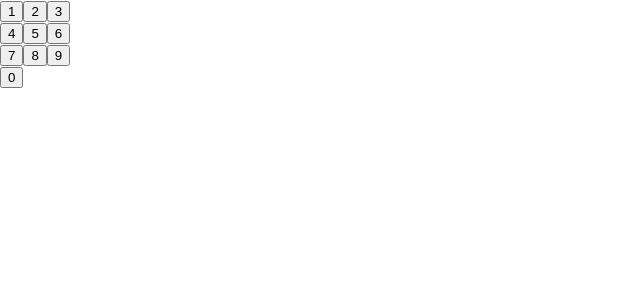
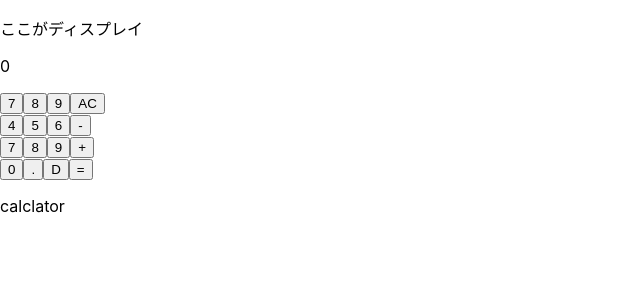
Before and after one commit to AdachiShunta/Calc, a React (Create React App) app in the folder calculator/: page / in a window 1280 px wide. Shown: the top 300 px of the page, without its empty margins (0-640 px from the left). Built offline with nearby package versions, Linux system fonts and the light colour scheme.

Commit message:
計算、表示まで

```diff
--- a/calculator/src/App.css
+++ b/calculator/src/App.css
@@ -28,6 +28,7 @@
   color: #61dafb;
 }
 
+
 @keyframes App-logo-spin {
   from {
     transform: rotate(0deg);
--- a/calculator/src/App.tsx
+++ b/calculator/src/App.tsx
@@ -1,10 +1,10 @@
 import "./App.css";
-import ButtonDisplay from "./calcbutton/ButtonDisplay";
+import Calclator from "./components/Calculator";
 
 function App() {
   return (
     <>
-      <ButtonDisplay />
+      <Calclator />
     </>
   );
 }
--- a/calculator/src/calcbutton/ButtonDisplay.tsx
+++ /dev/null
@@ -1,33 +0,0 @@
-import { useState } from "react";
-import NumButton from "./NumButton";
-
-
-const ButtonDisplay = () => {
-  // const low = [1, 2, 3];
-  //配列を引き数に与えるためには？
-
-  const [inputNum, setInputNum] = useState(0);
-  return (
-    <>
-      <div className="low">
-        <NumButton btnNum={1} />
-        <NumButton btnNum={2} />
-        <NumButton btnNum={3} />
-      </div>
-      <div className="mid">
-        <NumButton btnNum={4} />
-        <NumButton btnNum={5} />
-        <NumButton btnNum={6} />
-      </div>
-      <div className="high">
-        <NumButton btnNum={7} />
-        <NumButton btnNum={8} />
-        <NumButton btnNum={9} />
-      </div>
-      <div className="zero">
-        <NumButton btnNum={0} />
-      </div>
-    </>
-  );
-};
-export default ButtonDisplay;
--- a/calculator/src/calcbutton/NumButton.tsx
+++ /dev/null
@@ -1,8 +0,0 @@
-type BtnNum = {
-  btnNum: number;
-};
-const NumButton: React.FC<BtnNum> = ({ btnNum }) => {
-  return <button>{btnNum}</button>;
-};
-
-export default NumButton;
--- /dev/null
+++ b/calculator/src/components/Calculator.tsx
@@ -0,0 +1,29 @@
+import { useState } from "react";
+import Display from "./Display";
+import Button from "./calcbutton/Button";
+import { calclate, State} from "../logic/calclate";
+
+
+const Calclator = () => {
+  // const [pushButton, setPushButton] = useState("");
+  const [state, setState] = useState<State>({
+    current: "0",
+    operand: 0,
+    operator: null,
+    isClear: false,
+  });
+  const buttonHandler = (e: any) => {
+    console.log("calclator=" + e.target.value);
+    //calclateを呼び出し、stateにセット
+    setState(calclate(e.target.value, state));
+  };
+  return (
+    <>
+      <Display current={state.current}/>
+      <Button buttonHandler={buttonHandler} />
+      <p>calclator</p>
+    </>
+  );
+};
+
+export default Calclator;
--- a/calculator/src/components/Display.tsx
+++ b/calculator/src/components/Display.tsx
@@ -1,2 +1,9 @@
-const Display = () => {};
+const Display = (props: { current: string }) => {
+  return (
+    <>
+      <p>ここがディスプレイ</p>
+      <p>{props.current}</p>
+    </>
+  );
+};
 export default Display;
--- /dev/null
+++ b/calculator/src/components/calcbutton/Button.css
@@ -0,0 +1,4 @@
+.high{
+  display: inline-block;
+  color: brown;
+}
--- /dev/null
+++ b/calculator/src/components/calcbutton/Button.tsx
@@ -0,0 +1,39 @@
+import { useState } from "react";
+import ButtonPanel from "./ButtonPanel";
+import "./Button.css";
+
+type btn = {
+  buttonHandler: any;
+};
+const Button: React.FC<btn> = ({ buttonHandler }) => {
+  // const [inputNum, setInputNum] = useState(0);
+  return (
+    <>
+      <div className={"high"}>
+        <ButtonPanel btn={7} buttonHandler={buttonHandler} />
+        <ButtonPanel btn={8} buttonHandler={buttonHandler} />
+        <ButtonPanel btn={9} buttonHandler={buttonHandler} />
+        <ButtonPanel btn={"AC"} buttonHandler={buttonHandler} />
+      </div>
+      <div className="mid">
+        <ButtonPanel btn={4} buttonHandler={buttonHandler} />
+        <ButtonPanel btn={5} buttonHandler={buttonHandler} />
+        <ButtonPanel btn={6} buttonHandler={buttonHandler} />
+        <ButtonPanel btn={"-"} buttonHandler={buttonHandler} />
+      </div>
+      <div className="low">
+        <ButtonPanel btn={7} buttonHandler={buttonHandler} />
+        <ButtonPanel btn={8} buttonHandler={buttonHandler} />
+        <ButtonPanel btn={9} buttonHandler={buttonHandler} />
+        <ButtonPanel btn={"+"} buttonHandler={buttonHandler} />
+      </div>
+      <div className="zeroLine">
+        <ButtonPanel btn={0} buttonHandler={buttonHandler} />
+        <ButtonPanel btn={"."} buttonHandler={buttonHandler} />
+        <ButtonPanel btn={"D"} buttonHandler={buttonHandler} />
+        <ButtonPanel btn={"="} buttonHandler={buttonHandler} />
+      </div>
+    </>
+  );
+};
+export default Button;
--- /dev/null
+++ b/calculator/src/components/calcbutton/ButtonPanel.tsx
@@ -0,0 +1,19 @@
+type btn = {
+  btn: string | number;
+  buttonHandler: any;
+};
+
+// const handleClick = (e: any) => {
+//   console.log(e.target.value);
+// };
+const ButtonPalel: React.FC<btn> = ({ btn, buttonHandler }) => {
+  return (
+    <>
+      <button value={btn} onClick={buttonHandler}>
+        {btn}
+      </button>
+    </>
+  );
+};
+
+export default ButtonPalel;
--- /dev/null
+++ b/calculator/src/logic/calclate.ts
@@ -0,0 +1,183 @@
+//計算関数
+
+export type State = {
+  //現在の表示内容
+  current: string;
+  //計算に使う数値
+  operand: number;
+  //どの計算をしたい？
+  operator: string | null;
+  isClear: boolean;
+};
+
+export const calclate = (pushButton: string, state: State): State => {
+  //数値？
+  if (isNumberButton(pushButton)) {
+    return handleNumberButton(pushButton, state);
+  }
+
+  //"+"or"-"か？
+  if (isOperatorButton(pushButton)) {
+    return handleOperatorButton(pushButton, state);
+  }
+
+  //"."か？
+  if (isDotButton(pushButton)) {
+    return handleDotButton(state);
+  }
+
+  //"D"か？
+  if (isDeleteButton(pushButton)) {
+    return handleDeleteButton(state);
+  }
+
+  //"AC"か？
+  if (isAllClearButton(pushButton)) {
+    return handleAllClearButton();
+  }
+
+  //"="か？
+  if (isEqualButton(pushButton)) {
+    return handleEqualButton(state);
+  }
+
+  return state;
+};
+
+const isNumberButton = (pushButton: string) => {
+  return parseInt(pushButton) ? true : false;
+};
+
+const isOperatorButton = (pushButton: string) => {
+  return pushButton === "+" || pushButton === "-";
+};
+
+const isDotButton = (pushButton: string) => {
+  return pushButton === ".";
+};
+
+const isDeleteButton = (pushButton: string) => {
+  return pushButton === "D";
+};
+
+const isAllClearButton = (pushButton: string) => {
+  return pushButton === "AC";
+};
+
+const isEqualButton = (pushButton: string) => {
+  return pushButton === "=";
+};
+
+//ボタンが数字だった場合の処理
+const handleNumberButton = (pushButton: string, state: State): State => {
+  if (state.isClear) {
+    return {
+      current: pushButton,
+      operand: state.operand,
+      operator: state.operator,
+      isClear: false,
+    };
+  }
+  //現在の値が0ならば
+  if (state.current === "0") {
+    return {
+      current: pushButton,
+      operand: state.operand,
+      operator: state.operator,
+      isClear: false,
+    };
+  }
+  //0以外の数字ならば
+  return {
+    //後ろに入力されたボタンの数値を足す(1→12→123)
+    current: state.current + pushButton,
+    operand: state.operand,
+    operator: state.operator,
+    isClear: false,
+  };
+};
+
+//ボタンが+か-の時の処理
+const handleOperatorButton = (pushButton: string, state: State): State => {
+  console.log("state=" + state.current, state.operand, state.operator, state.isClear);
+  if (state.operator === null) {
+    return {
+      current: state.current,
+      operand: parseFloat(state.current),
+      operator: pushButton,
+      isClear: true,
+    };
+  }
+  console.log("handleOperator=" + state.operator);
+  //値を計算
+  const calclateValue = operate(state);
+  return {
+    current: String(calclateValue),
+    operand: calclateValue,
+    operator: pushButton,
+    isClear: false,
+  };
+};
+
+const operate = (state: State): number => {
+  const currentNumber = parseFloat(state.current);
+  //足し算の場合
+  if (state.operator === "+") {
+    return state.operand + currentNumber;
+  } else if (state.operator === "-") {
+    return state.operand - currentNumber;
+  }
+  return 1000000;
+};
+
+//ボタンがドットだった場合の処理
+const handleDotButton = (state: State): State => {
+  //現在ドットが存在している場合
+  if (state.current.indexOf(".") !== -1) {
+    return state;
+  }
+  return {
+    current: state.current + ".",
+    operand: state.operand,
+    operator: state.operator,
+    isClear: false,
+  };
+};
+
+const handleDeleteButton = (state: State): State => {
+  //現在1文字のみの場合
+  if (state.current.length === 1) {
+    return {
+      current: "0",
+      operand: state.operand,
+      operator: state.operator,
+      isClear: false,
+    };
+  }
+  return {
+    //最後の一文字を削除
+    current: state.current.slice(0, -1),
+    operand: state.operand,
+    operator: state.operator,
+    isClear: false,
+  };
+};
+
+const handleAllClearButton = (): State => {
+  return {
+    current: "0",
+    operand: 0,
+    operator: null,
+    isClear: false,
+  };
+};
+
+const handleEqualButton = (state: State): State => {
+  const calclateValue = operate(state);
+  return {
+    current: String(calclateValue),
+    operand: 0,
+    operator: null,
+    isClear: true,
+  };
+};
```
